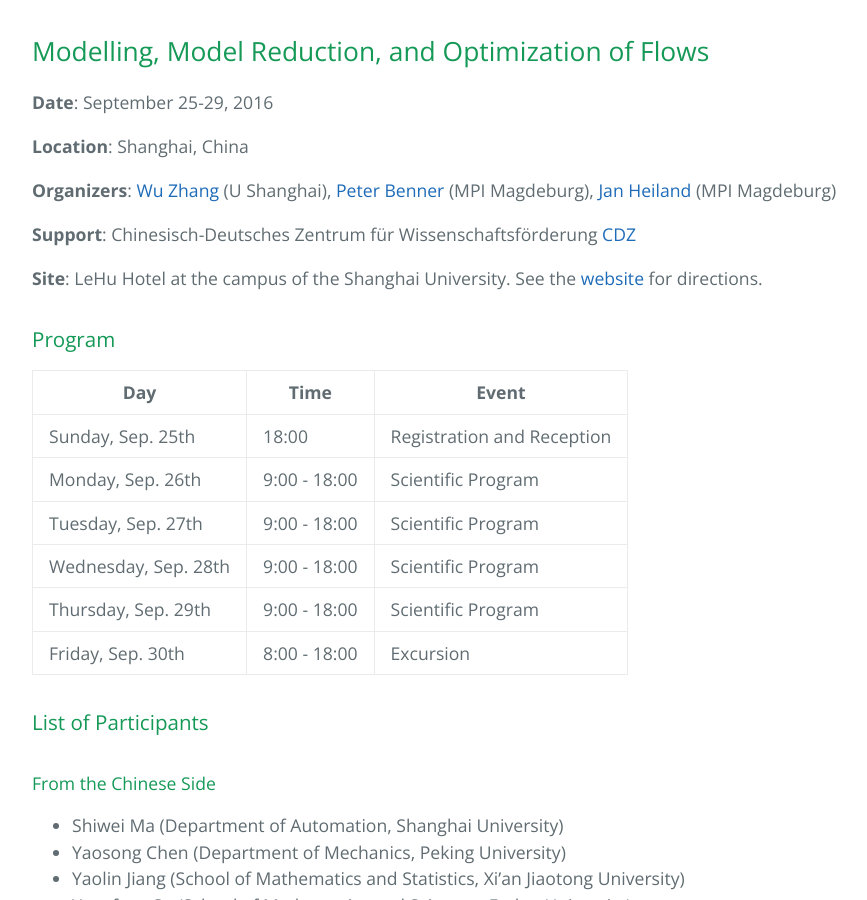
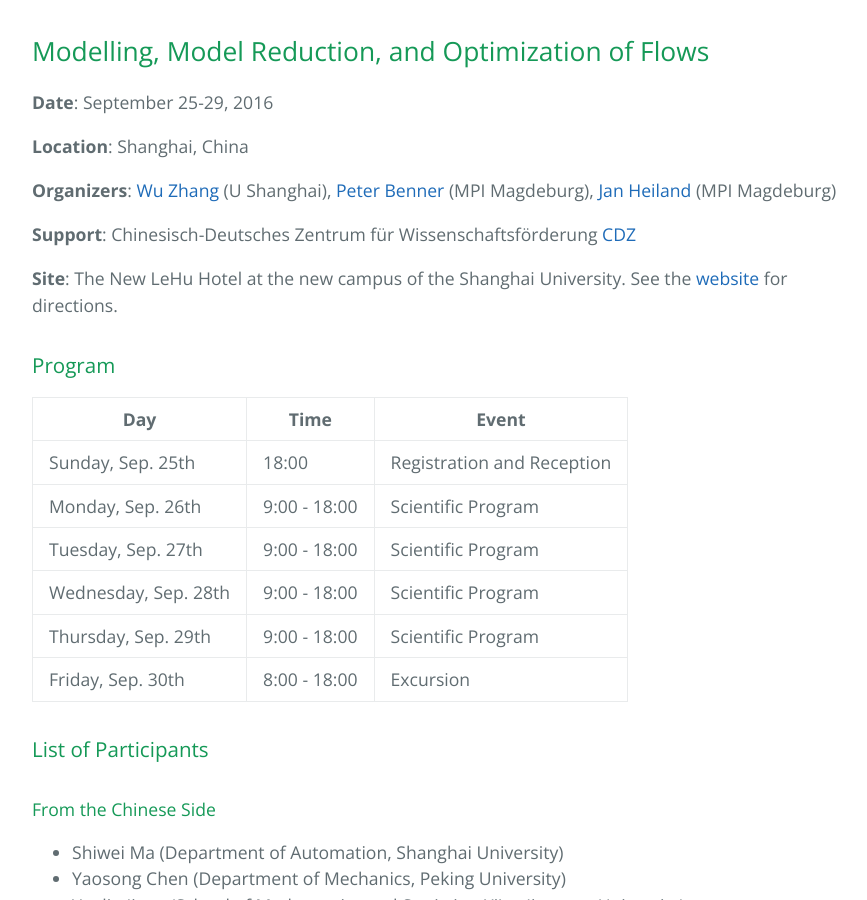
Before and after one commit to highlando/16-cdz-workshop, a Jekyll site: the page built from index.md, in a window 1280 px wide and 900 px high. Shown: the whole window, without its empty margins (192-1059 px from the left). Built offline with Jekyll 4.4.1, drawn with Linux system fonts in a browser that asks for light colours.

Commit message:
upd hotel

```diff
--- a/index.md
+++ b/index.md
@@ -13,7 +13,7 @@ Modelling, Model Reduction, and Optimization of Flows
 
 **Support**: Chinesisch-Deutsches Zentrum für Wissenschaftsförderung [CDZ](http://www.sinogermanscience.org.cn/de/index.html)
 
-**Site**: LeHu Hotel at the campus of the Shanghai University. See the [website](http://www.lhljt.shu.edu.cn/Default.aspx?tabid=31587#how) for directions.
+**Site**: The New LeHu Hotel at the new campus of the Shanghai University. See the [website](http://www.lhljt.shu.edu.cn/Default.aspx?tabid=31587#how) for directions.
 
 ### Program
 
```
